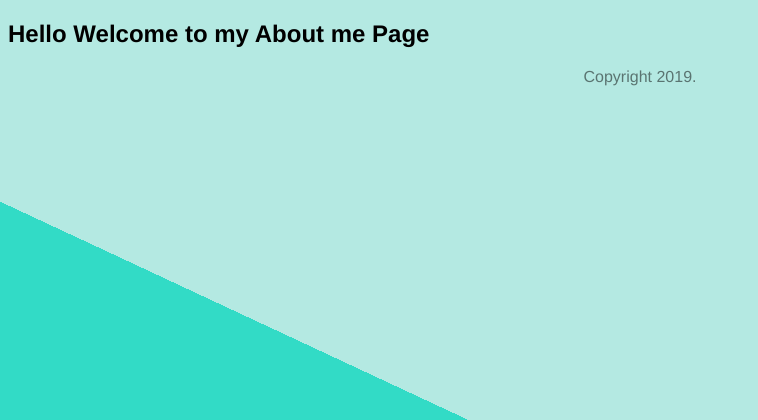
After one commit to Phatfisher/ToDoList, a Node server app: page /about-me in a window 1280 px wide. The commit adds this page. Shown: the top 420 px of the page, without its empty margins (0-758 px from the left). Run offline with Node 20, Linux system fonts and the light colour scheme.

Commit message:
moved headers and footers out of list.ejs and call them using ejs.

```diff
--- a/app.js
+++ b/app.js
@@ -61,6 +61,10 @@
     }
 });
 
+app.get("/about-me", function(req, res){
+    res.render("about");
+});
+
 app.listen(3000, function(){
     console.log("Server started on port 3000");
 });
--- /dev/null
+++ b/views/about.ejs
@@ -0,0 +1,4 @@
+<%- include("header") -%>
+<h2>Hello Welcome to my About me Page</h2>
+
+<%- include("footer") -%>
--- /dev/null
+++ b/views/footer.ejs
@@ -0,0 +1,5 @@
+</body>
+<footer>
+    Copyright 2019.
+</footer>
+</html>
--- /dev/null
+++ b/views/header.ejs
@@ -0,0 +1,10 @@
+<!DOCTYPE html>
+<html lang="en" dir="ltr">
+
+<head>
+    <meta charset="utf-8">
+    <title>My To Do List</title>
+    <link rel="stylesheet" href="css/style.css">
+    <!-- <link rel="stylesheet" href="https://stackpath.bootstrapcdn.com/bootstrap/4.3.1/css/bootstrap.min.css" integrity="sha384-ggOyR0iXCbMQv3Xipma34MD+dH/1fQ784/j6cY/iJTQUOhcWr7x9JvoRxT2MZw1T" crossorigin="anonymous"> -->
+</head>
+<body>
```
Also changed, not shown: views/list.ejs (+2 -11 lines).
